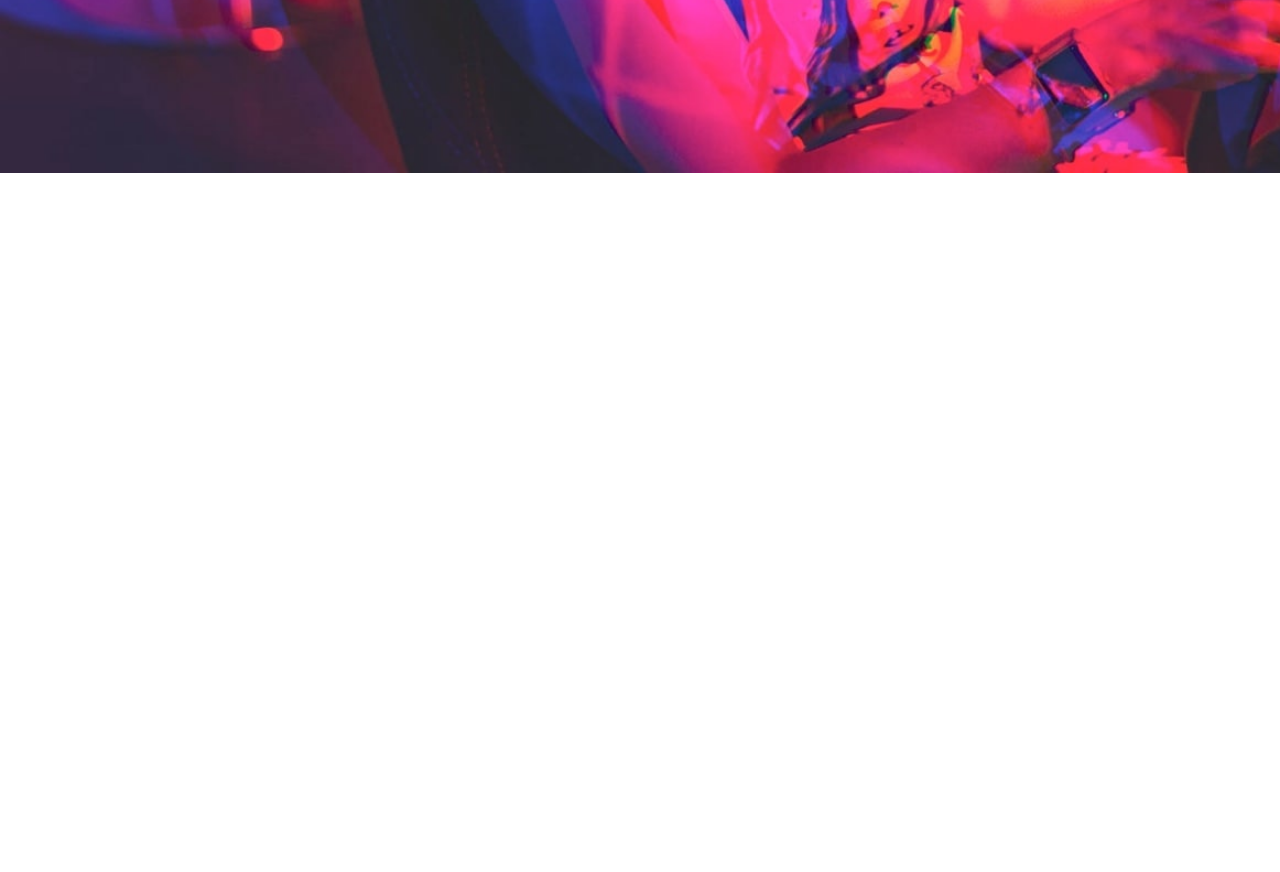
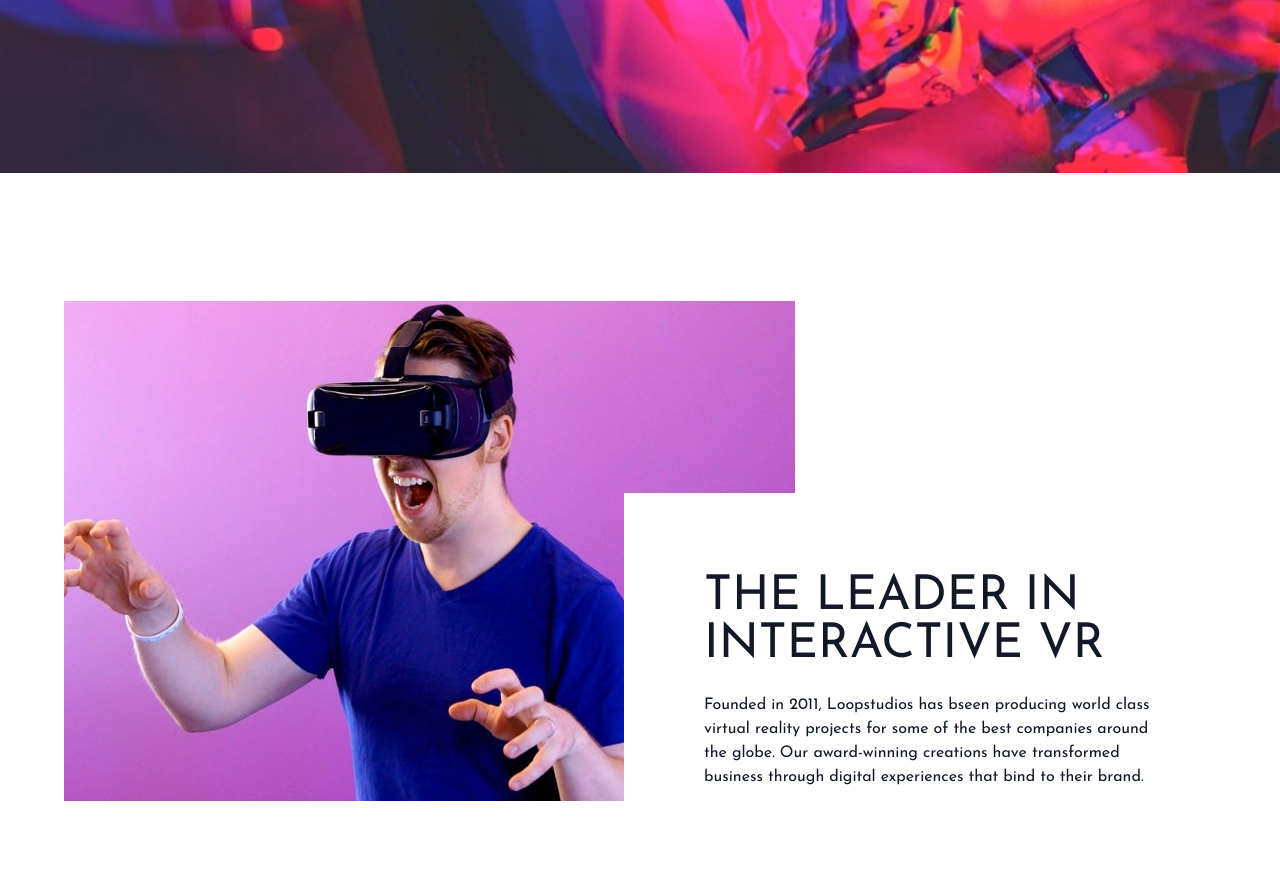
Before and after one commit to kevcoder247/loopstudios, a plain HTML site: page index.html in a window 1280 px wide. Shown: the part 543-1415 px from the top of the page. Before the commit the page ends 800 px from the top, so only its background shows below. Drawn offline with Linux system fonts and the light colour scheme.

Commit message:
wip: add features section

```diff
--- a/index.html
+++ b/index.html
@@ -53,5 +53,25 @@
        </div>
      </div>
    </section>
+
+   <!-- Feature Section -->
+    <section id="feature">
+      <div class="relative container flex flex-col max-w-6xl mx-auto my-32 px-6 text-gray-900 md:flex-row md:px-0">
+
+
+        <!-- Image -->
+         <img src="images/desktop/image-interactive.jpg" alt="">
+
+         <!-- Text Container -->
+          <div class="top-48 pr-0 bg-white md:absolute md:right-0 md:py-20 md:pl-20">
+
+            <h2  class="max-w-lg mt-10 mb-6 font-sans text-4xl text-center text-gray-900 uppercase md:text-5xl md:mt-0 md:text-left">
+              The leader in interactive VR
+            </h2>
+            <p class="max-w-md text-center md:text-left">
+              Founded in 2011, Loopstudios has bseen producing world class virtual reality projects for some of the best companies around the globe. Our award-winning creations have transformed business through digital experiences that bind to their brand.
+            </p>
+          </div>
+    </section>
 </body>
 </html>
```
Also changed, not shown: css/style.css.
